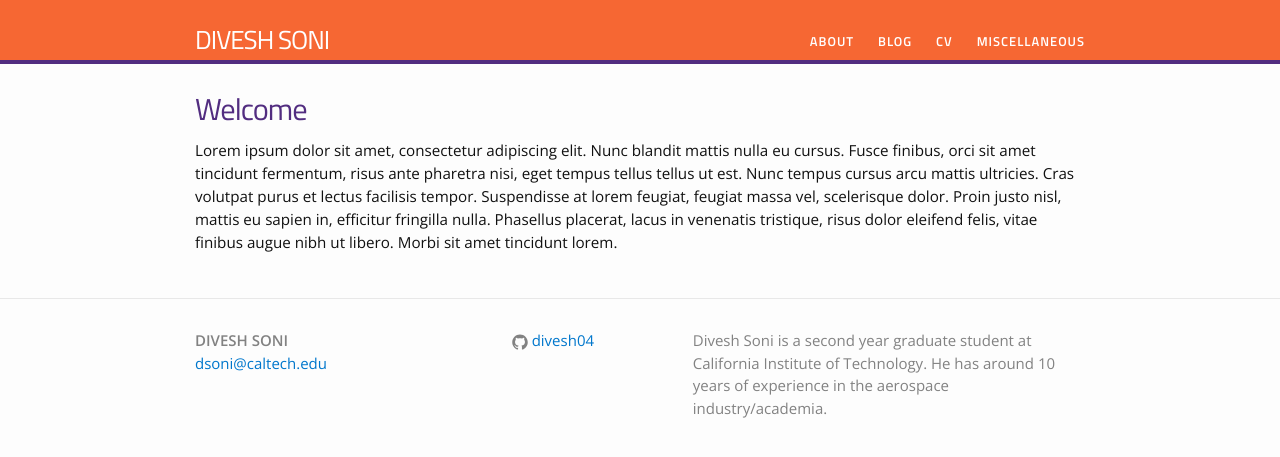
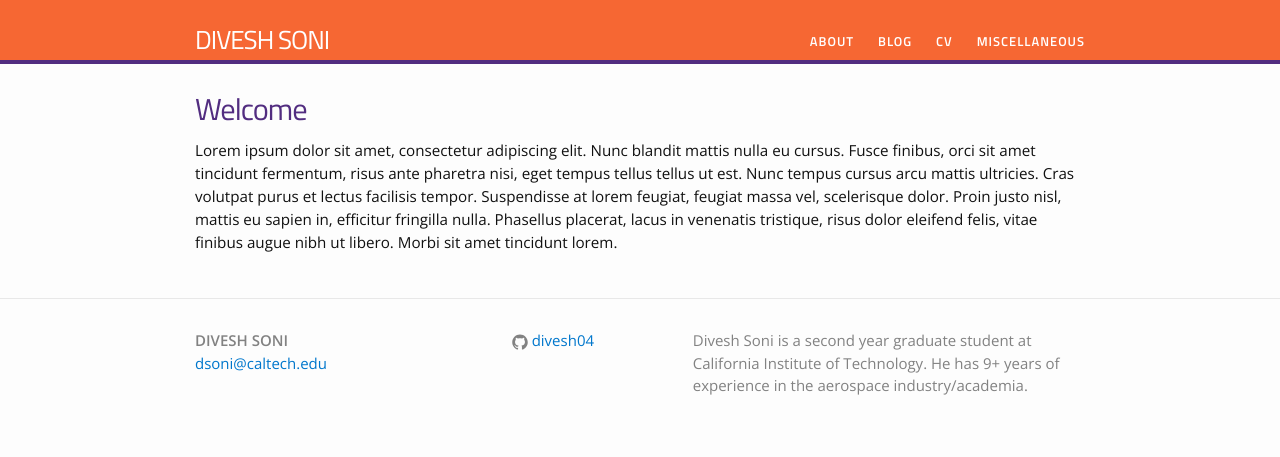
Before and after one commit to divesh04/divesh04.github.io, a Jekyll site: the page built from index.html, in a window 1280 px wide. Shown: the top 457 px of the page. Built offline with Jekyll 4.4.1, drawn with Linux system fonts in a browser that asks for light colours.

Commit message:
Update _config.yml

```diff
--- a/_config.yml
+++ b/_config.yml
@@ -2,7 +2,7 @@
 title: DIVESH SONI
 email: dsoni@caltech.edu
 description: > # this means to ignore newlines until "baseurl:"
-  Divesh Soni is a second year graduate student at California Institute of Technology. He has around 10 years of experience in the aerospace industry/academia.
+  Divesh Soni is a second year graduate student at California Institute of Technology. He has 9+ years of experience in the aerospace industry/academia.
 baseurl: "" # the subpath of your site, e.g. /blog/
 url: "http://yourdomain.com" # the base hostname & protocol for your site
 linkedin_username: jekyllrb
```
